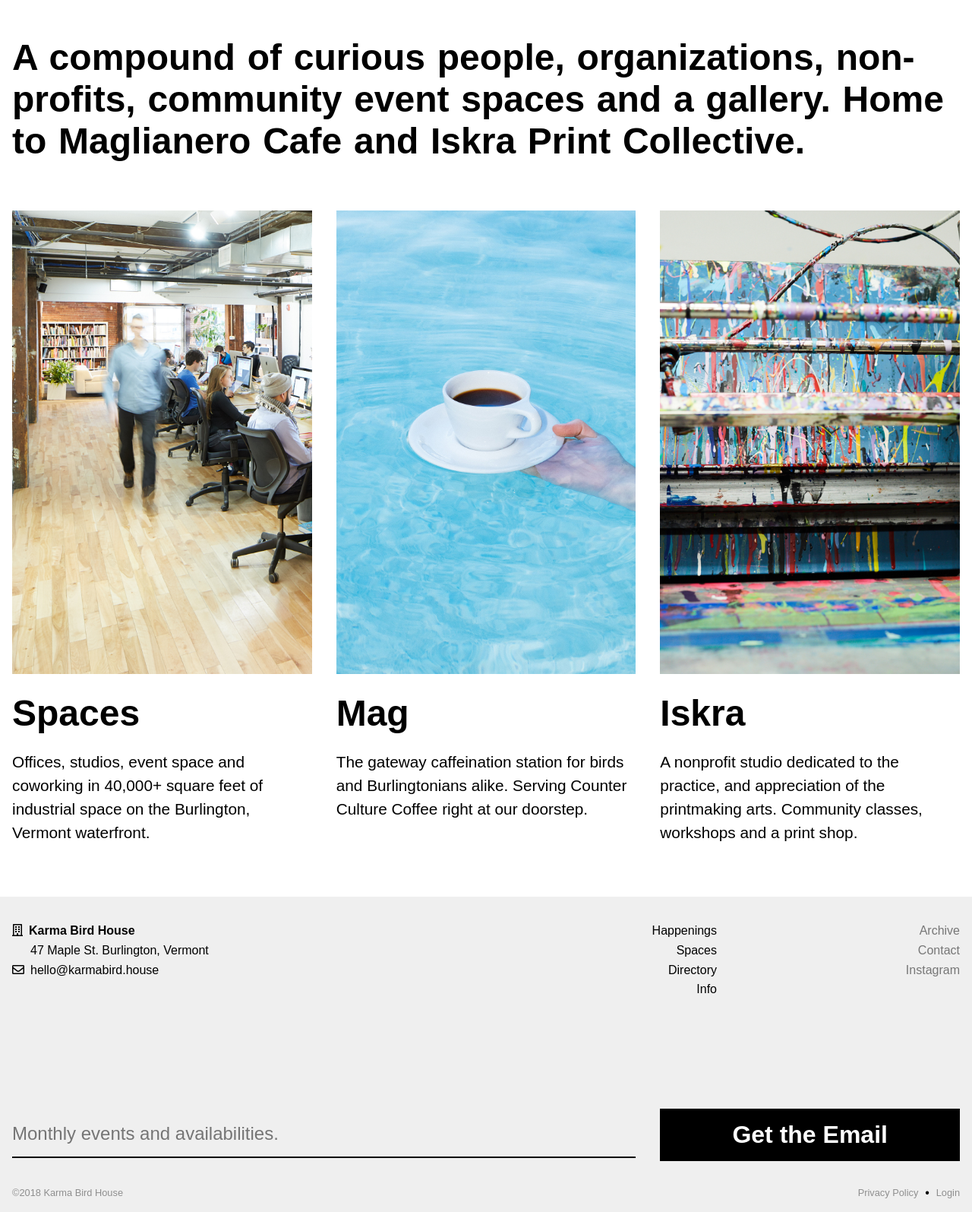
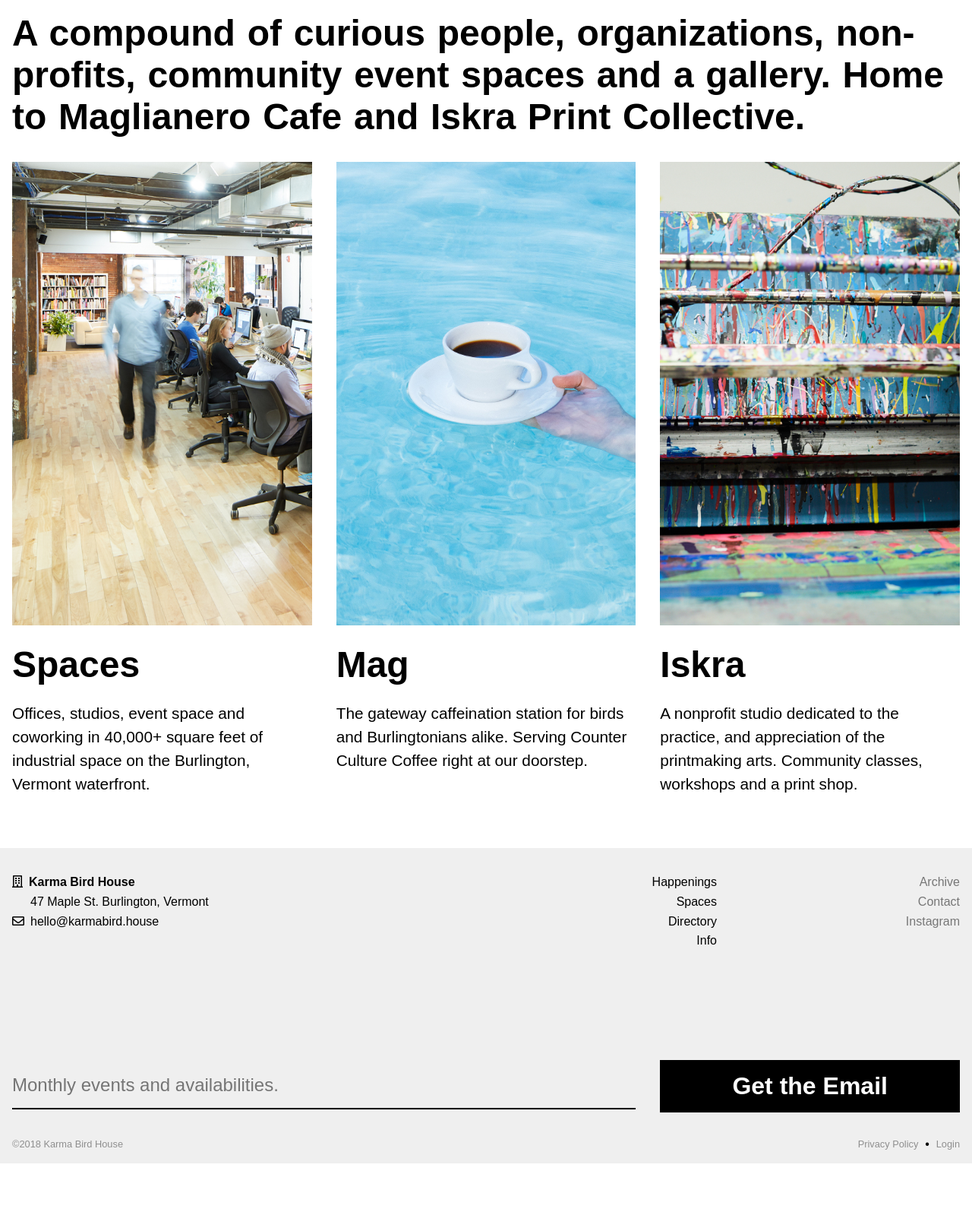
Before and after one commit to cr-norris/karma-bird-house, a Jekyll site: the page built from index.html, in a window 1280 px wide. Shown: the part 820-2415 px from the top of the page at 76% size. Built offline with Jekyll 4.4.1, drawn with Linux system fonts in a browser that asks for light colours; nearby versions of some CDN libraries; some web fonts are replaced; a script that is not in the unit is left out; after the commit the page ends 2351 px from its top, so only the background shows below that.

Commit message:
Housekeeping

```diff
--- a/assets/css/site.css
+++ b/assets/css/site.css
@@ -461,7 +461,7 @@
 }
 
 .banner .banner-title {
-    margin: 1em 0;
+    margin: 1rem 0;
 }
 
 .banner-title {
```
